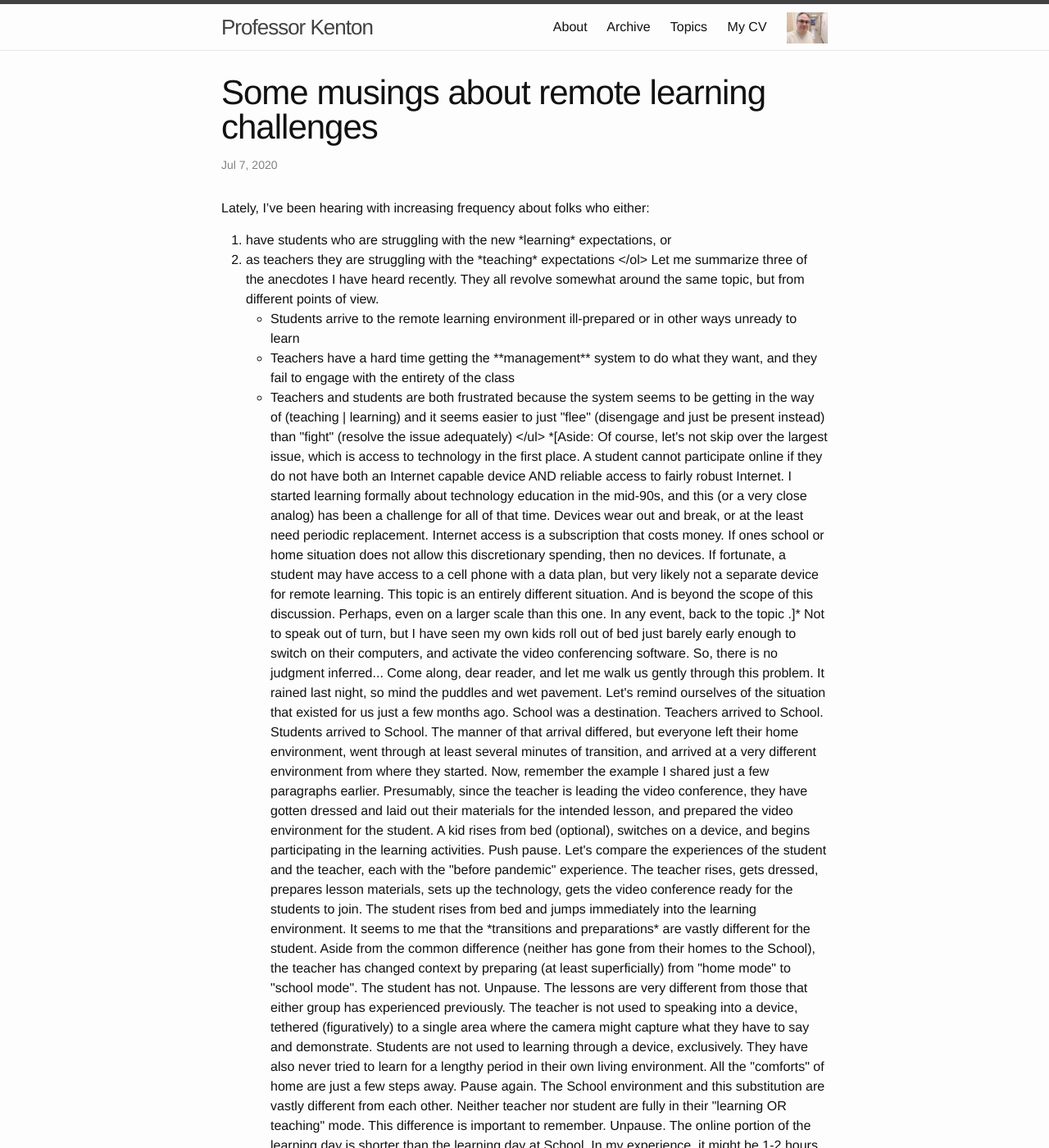
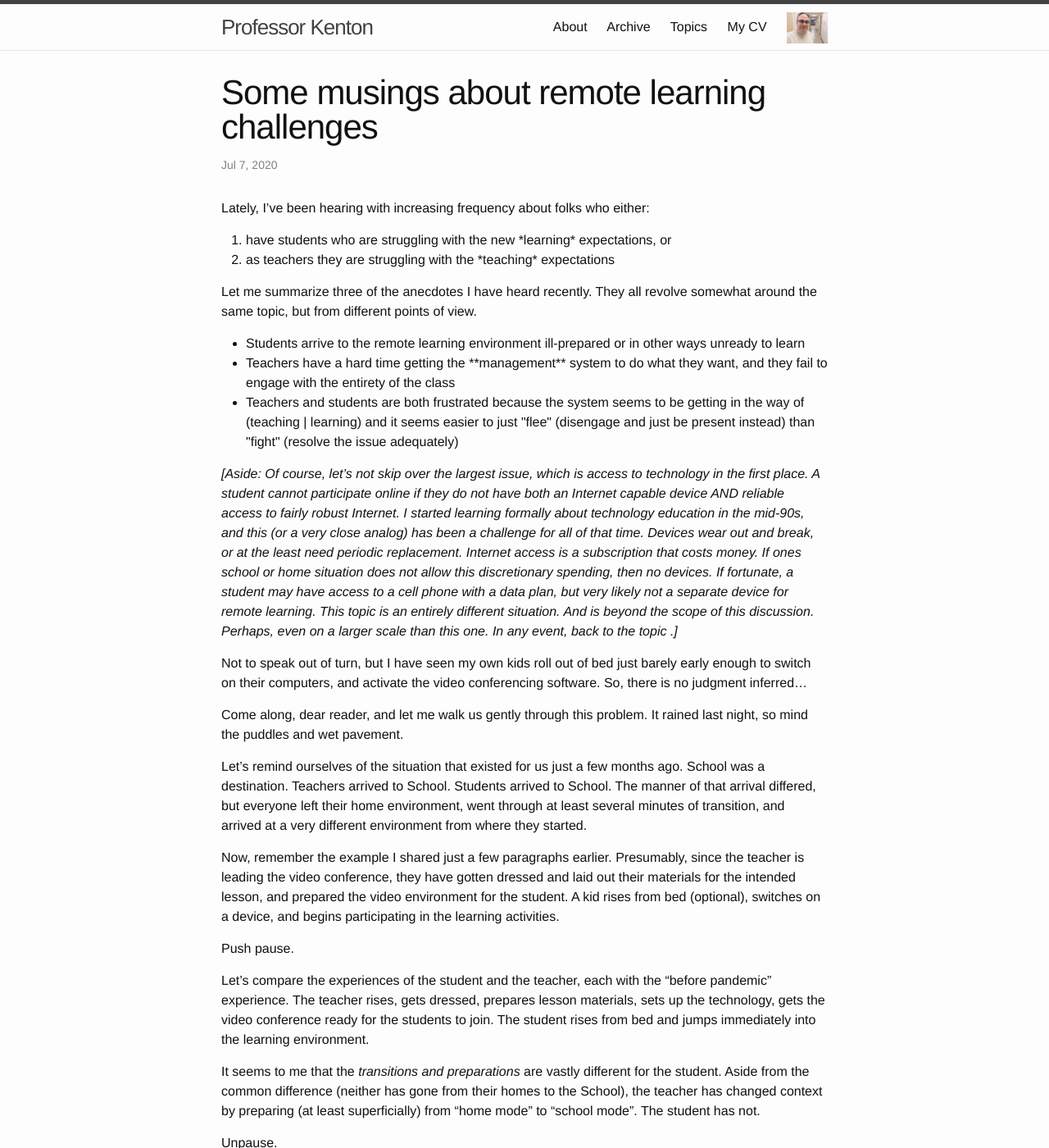
Before and after one commit to jkenton/drkenton, a Jekyll site: the page built from _posts/2020-07-07-learning-about-remote.md, in a window 1280 px wide and 1400 px high. Shown: the whole window at 82% size. Built offline with Jekyll 4.4.1, drawn with Linux system fonts in a browser that asks for light colours; some of the changed text lies outside the part shown.

Commit message:
thinking

```diff
--- a/_posts/2020-07-07-learning-about-remote.md
+++ b/_posts/2020-07-07-learning-about-remote.md
@@ -8,19 +8,21 @@
 
 Lately, I've been hearing with increasing frequency about folks who either:
 
-<ol><li>have students who are struggling with the new *learning* expectations, or
-<li>as teachers they are struggling with the *teaching* expectations
+<ol><li>have students who are struggling with the new *learning* expectations, or</li>
+<li>as teachers they are struggling with the *teaching* expectations</li>
 
 </ol>
 
 Let me summarize three of the anecdotes I have heard recently. They all revolve somewhat around the same topic, but from different points of view.
+
  <ul>
-<li>Students arrive to the remote learning environment ill-prepared or in other ways unready to learn
+<li>Students arrive to the remote learning environment ill-prepared or in other ways unready to learn</li>
 
-<li>Teachers have a hard time getting the **management** system to do what they want, and they fail to engage with the entirety of the class
+<li>Teachers have a hard time getting the **management** system to do what they want, and they fail to engage with the entirety of the class</li>
 
-<li>Teachers and students are both frustrated because the system seems to be getting in the way of (teaching | learning) and it seems easier to just "flee" (disengage and just be present instead) than "fight" (resolve the issue adequately)
+<li>Teachers and students are both frustrated because the system seems to be getting in the way of (teaching | learning) and it seems easier to just "flee" (disengage and just be present instead) than "fight" (resolve the issue adequately)</li>
 </ul>
+
 
 *[Aside: Of course, let's not skip over the largest issue, which is access to technology in the first place. A student cannot participate online if they do not have both an Internet capable device AND reliable access to fairly robust Internet. I started learning formally about technology education in the mid-90s, and this (or a very close analog) has been a challenge for all of that time. Devices wear out and break, or at the least need periodic replacement. Internet access is a subscription that costs money. If ones school or home situation does not allow this discretionary spending, then no devices. If fortunate, a student may have access to a cell phone with a data plan, but very likely not a separate device for remote learning. This topic is an entirely different situation. And is beyond the scope of this discussion. Perhaps, even on a larger scale than this one. In any event, back to the topic .]*
 
@@ -62,13 +64,13 @@
 OK, I painted a picture. Now what can we DO to change anything? Here are some thoughts:
 
 <ul>
-<li>Start a routine that involves "activating" some of the transition from "Home" to "School" Maybe a theme a day. Like orange socks day, or blue shirt day, or funny hat day, or whatever. Something that would draw a learner into changing their thoughts from Home toward School.
+<li>Start a routine that involves "activating" some of the transition from "Home" to "School" Maybe a theme a day. Like orange socks day, or blue shirt day, or funny hat day, or whatever. Something that would draw a learner into changing their thoughts from Home toward School.</li>
 
-<li>Post questions in advance that have a correct answer. Student needs to answer the question correctly before joining the video conference.
+<li>Post questions in advance that have a correct answer. Student needs to answer the question correctly before joining the video conference.</li>
 
-<li> Get them up and moving. Start a lesson with an ad hoc "show and tell". Each person needs to find something round (or green or cubic or whatever), and needs to describe it in one sentence to start the conference.
+<li> Get them up and moving. Start a lesson with an ad hoc "show and tell". Each person needs to find something round (or green or cubic or whatever), and needs to describe it in one sentence to start the conference.</li>
 
-<li> Ask everyone (one at a time) to say their names, and tell one idea about the assignment that was confusing (or especially awesome). Allow some time for conversation.
+<li> Ask everyone (one at a time) to say their names, and tell one idea about the assignment that was confusing (or especially awesome). Allow some time for conversation.</li>
 </ul>
 
 Comments? Hit me at <a href="mailto:jkenton@towson.edu">jkenton@towson.edu</a>
```
